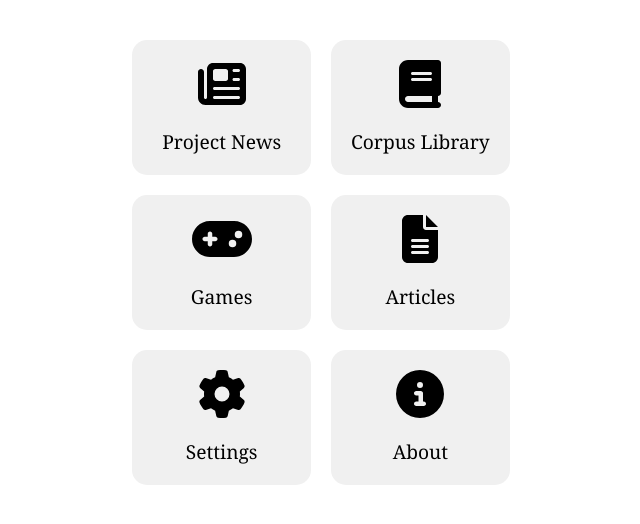
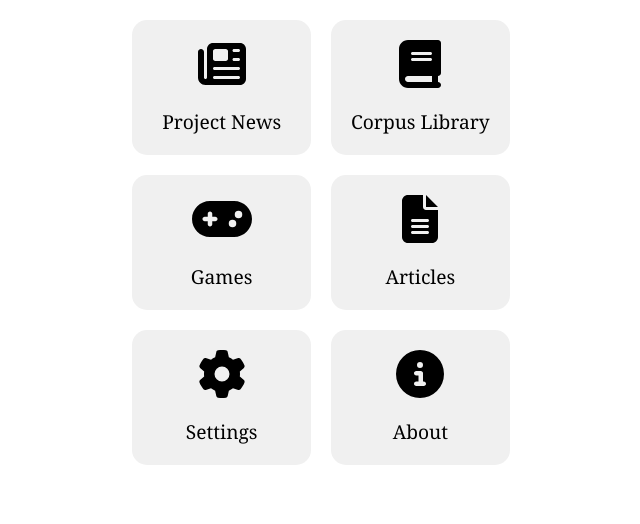
Before and after one commit to codectified/mindroots, a React (Create React App) app: page /mindroots in a window 1280 px wide. Shown: the top 524 px of the page, without its empty margins (319-959 px from the left). Built offline with nearby package versions, Linux system fonts and the light colour scheme; no server answers.

Commit message:
padding fix

```diff
--- a/src/App.css
+++ b/src/App.css
@@ -13,7 +13,6 @@ body {
   background-color: white; /* Set the background color you want */
   font-family: 'Noto Serif', serif;
   margin: 0;
-  padding: 20px; /* Add some padding to keep content away from the edges */
   min-height: 100vh; /* Ensure the body takes at least the full viewport height */
   overflow-x: hidden; /* Prevent horizontal scrolling */
 }
```
